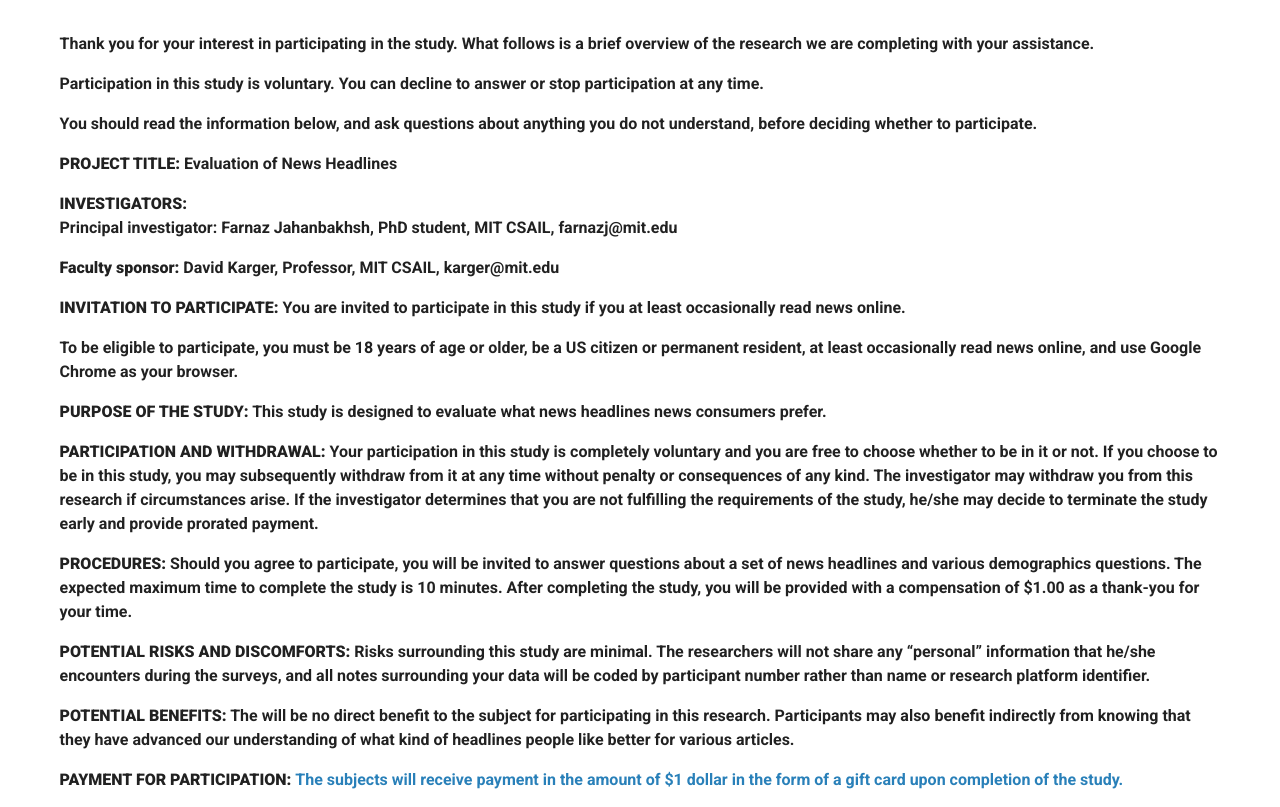
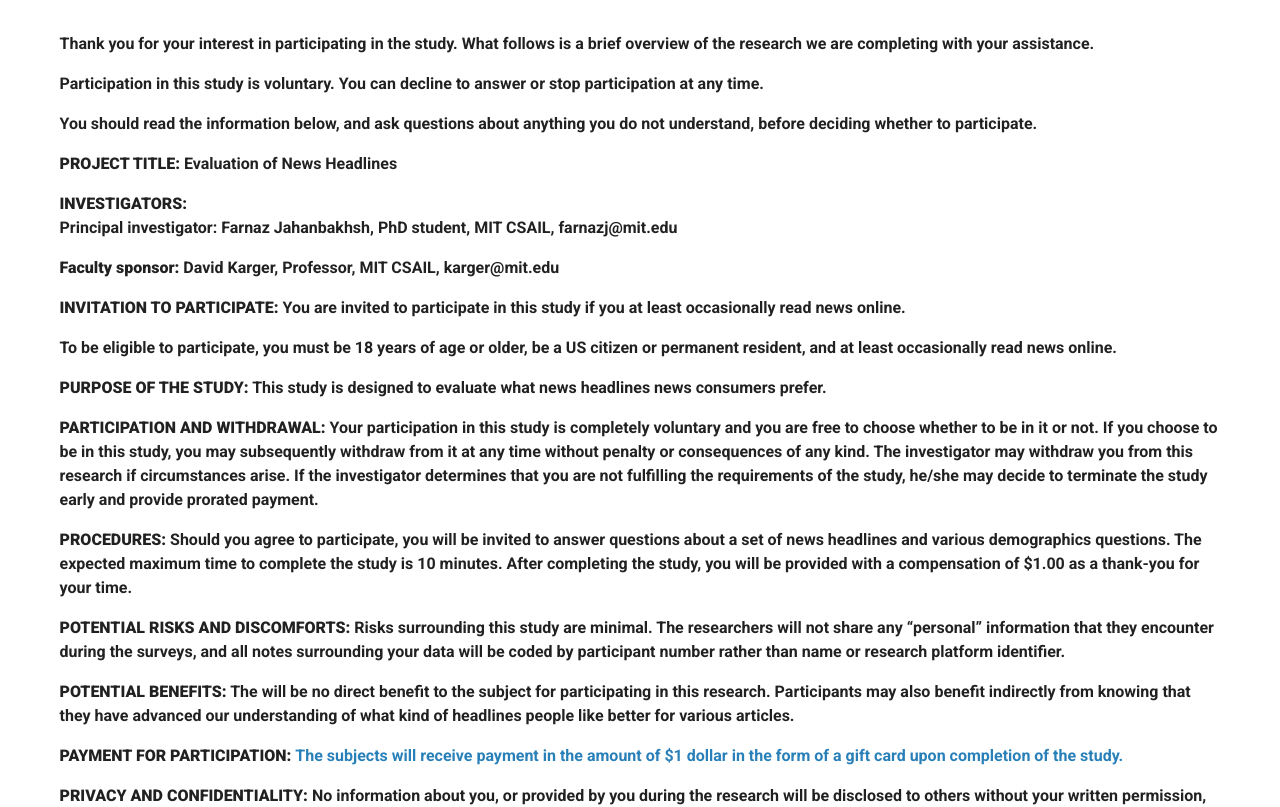
Before and after one commit to farnazj/Headline-Preference-2, a Vue app: page / in a window 1280 px wide. Shown: the top 807 px of the page. Built offline with nearby package versions, Linux system fonts and the light colour scheme.

Commit message:
change consent form

```diff
--- a/src/views/Consent.vue
+++ b/src/views/Consent.vue
@@ -17,7 +17,7 @@
 <p><span class="font-weight-black">
 INVITATION TO PARTICIPATE:</span> You are invited to participate in this study if you&nbsp;at least occasionally read news online.</p>
 
-<p>To be eligible to participate, you must be 18 years of age or older, be a US citizen or permanent resident, at least occasionally read news online, and use Google Chrome as your browser.</p>
+<p>To be eligible to participate, you must be 18 years of age or older, be a US citizen or permanent resident, and at least occasionally read news online.</p>
 
 <p><span class="font-weight-black">PURPOSE OF THE STUDY:</span> This study is designed to evaluate what news headlines news consumers prefer.</p>
 <br>
@@ -25,7 +25,7 @@ INVITATION TO PARTICIPATE:</span> You are invited to participate in this study i
 
 <p><span class="font-weight-black">PROCEDURES:</span> Should you agree to participate, you will be invited to answer questions about a set of news headlines and various demographics questions. The expected maximum time to complete the study is 10 minutes. After completing the study, you will be provided with a compensation of $1.00 as a thank-you for your time.</p>
 
-<p><span class="font-weight-black">POTENTIAL RISKS AND DISCOMFORTS:</span> Risks surrounding this study are minimal. The researchers will not share any “personal” information that he/she encounters during the surveys, and all notes surrounding your data will be coded by participant number rather than name or research platform identifier.</p>
+<p><span class="font-weight-black">POTENTIAL RISKS AND DISCOMFORTS:</span> Risks surrounding this study are minimal. The researchers will not share any “personal” information that they encounter during the surveys, and all notes surrounding your data will be coded by participant number rather than name or research platform identifier.</p>
 
 <p><span class="font-weight-black">POTENTIAL BENEFITS:</span> The will be no direct benefit to the subject for participating in this research. Participants may also benefit indirectly from knowing that they have advanced our understanding of what kind of headlines people like better for various articles.</p>
 
```
